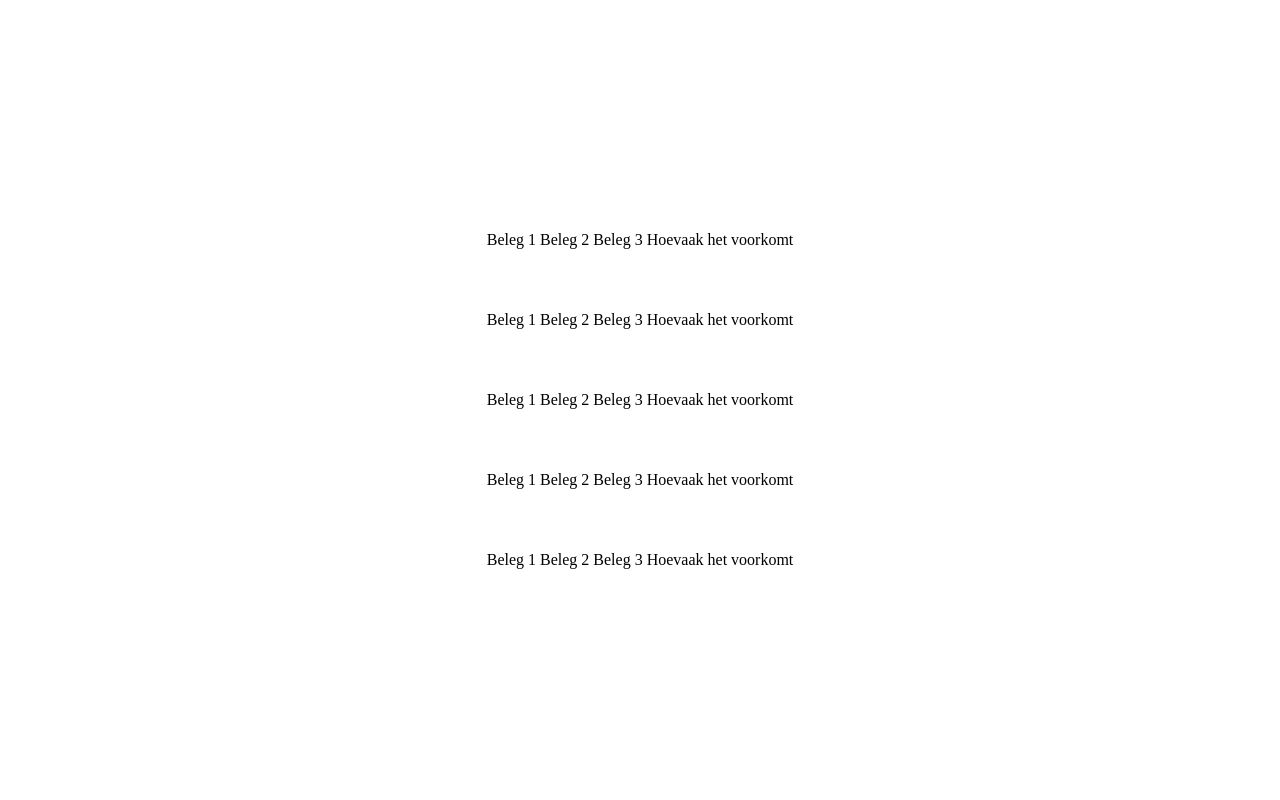
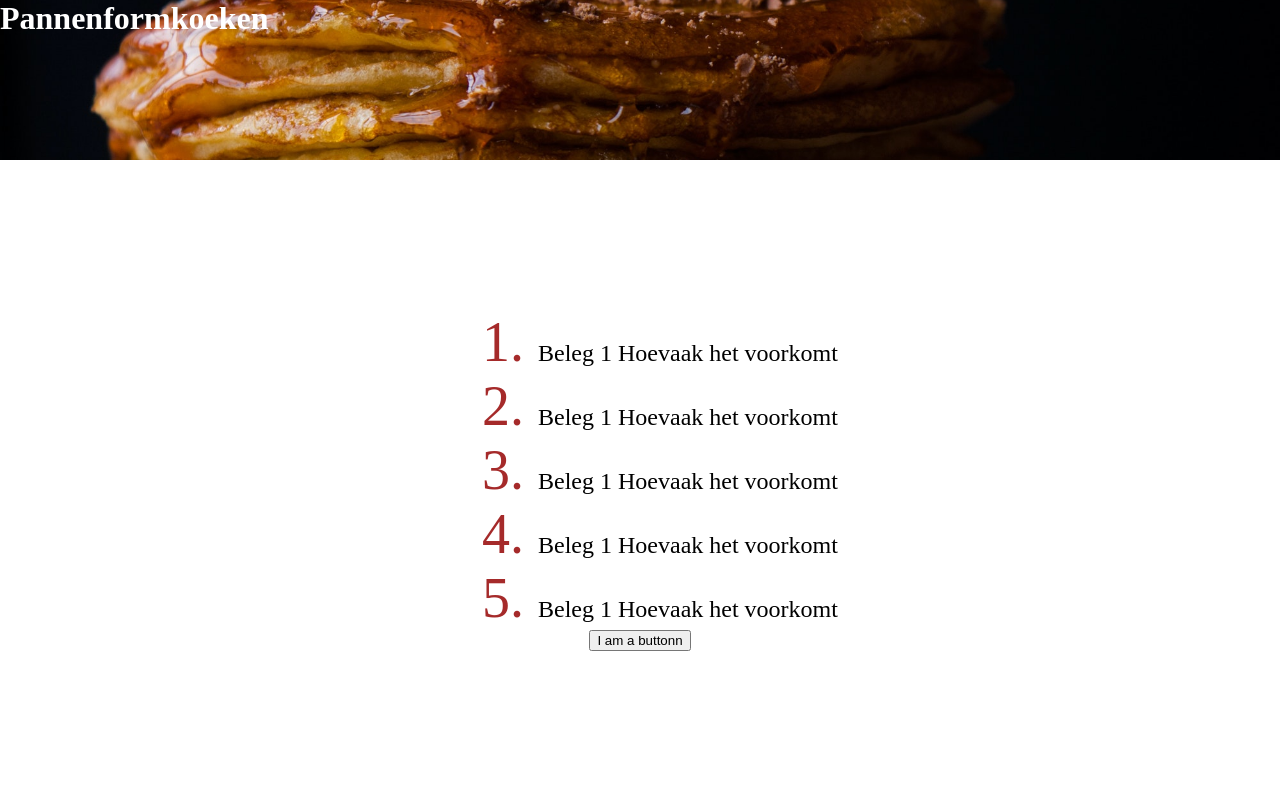
Before and after one commit to Heise420/pannenformkoeken, a PHP site: page / in a window 1280 px wide. Run offline with PHP 8.4, Linux system fonts and the light colour scheme.

Commit message:
Verder gegaan met layout ranking.

```diff
--- a/css/style.css
+++ b/css/style.css
@@ -1,27 +1,76 @@
+/* Global */
+
 * {
   margin: 0;
-  padding: 0;
+}
+
+body,
+html {
+  height: 100%;
+  width: 100%;
+}
+
+body {
+  box-sizing: border-box;
+}
+
+header {
+  min-height: 20%;
+  background-image: url(../img/background-image.jpg);
+  background-position: center;
+  background-size: cover;
+  background-repeat: no-repeat;
 }
 
 main {
-  min-height: 100vh;
-  min-width: 100vw;
+  min-height: 80%;
+}
+
+ol {
+  list-style: none;
+  counter-reset: num;
 }
 
 li {
-  min-height: 5rem;
   min-width: 100%;
+  counter-increment: num;
+
+  font-size: 1.5rem;
 }
+
+li::before {
+  content: counter(num) ". ";
+  color: brown;
+  font-size: 3.5rem;
+}
+
+/* Classes */
 
 .container {
   min-width: 80%;
 }
 
-.flex {
+/* Id's */
+
+/* Selectors */
+
+main,
+main > * {
+  display: flex;
+  justify-content: center;
+  align-items: center;
+  flex-direction: column;
+}
+
+header h1 {
+  color: white;
+}
+
+/* .flex {
   display: flex;
 }
 
 .flex-center {
   justify-content: center;
   align-items: center;
-}
+} */
--- a/index.php
+++ b/index.php
@@ -8,41 +8,33 @@
       <title>Home | Pannenformkoeken</title>
   </head>
   <body>
-    <main class="vh-100 vw-100 flex flex-center">
-      <div class="container vw-80">
+    <header>
+      <h1>Pannenformkoeken</h1>
+    </header>
+    <main>
       <ol>
-          <li class="flex flex-center">
+        <li>
           Beleg 1
-            Beleg 2
-            Beleg 3
           Hoevaak het voorkomt
         </li>
-          <li class="flex flex-center">
+        <li>
           Beleg 1
-            Beleg 2
-            Beleg 3
           Hoevaak het voorkomt
         </li>
-          <li class="flex flex-center">
+        <li>
           Beleg 1
-            Beleg 2
-            Beleg 3
           Hoevaak het voorkomt
         </li>
-          <li class="flex flex-center">
+        <li>
           Beleg 1
-            Beleg 2
-            Beleg 3
           Hoevaak het voorkomt
         </li>
-          <li class="flex flex-center">
+        <li>
           Beleg 1
-            Beleg 2
-            Beleg 3
           Hoevaak het voorkomt
         </li>
       </ol>
-      </div>
+      <button>I am a buttonn</button>
     </main>
   </body>
 </html>
```
Also changed, not shown: img/background-image.jpg (added). Lines whose indentation alone changed are shown as unchanged.
